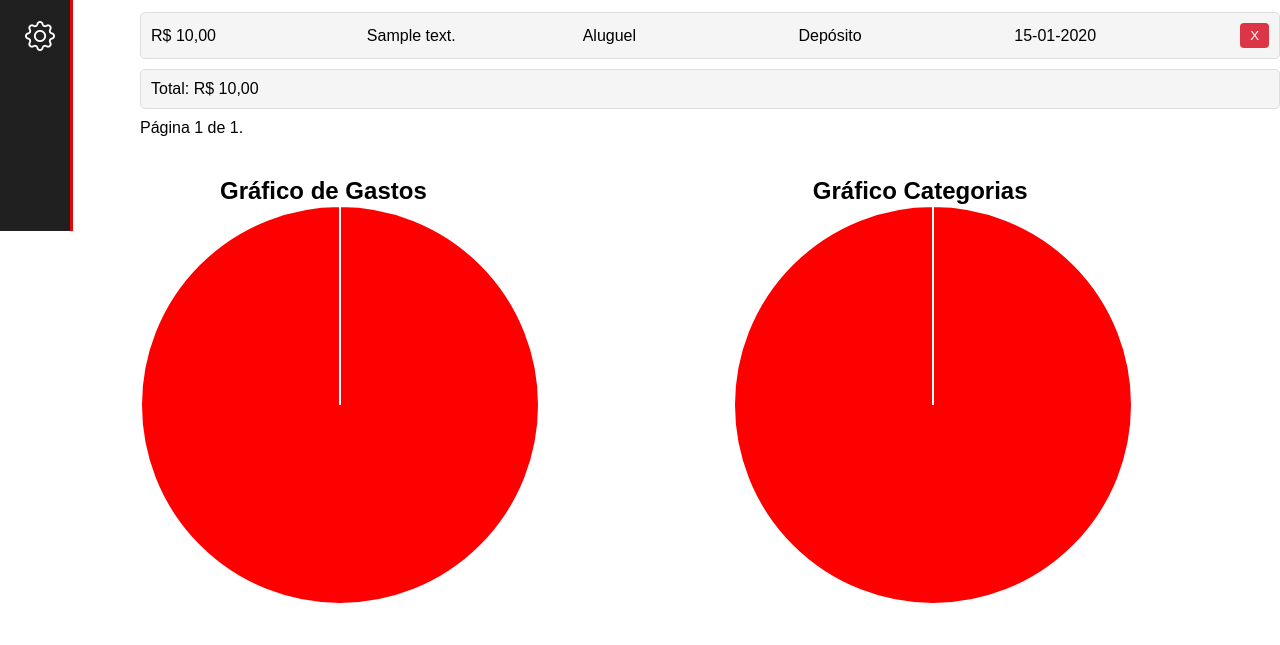
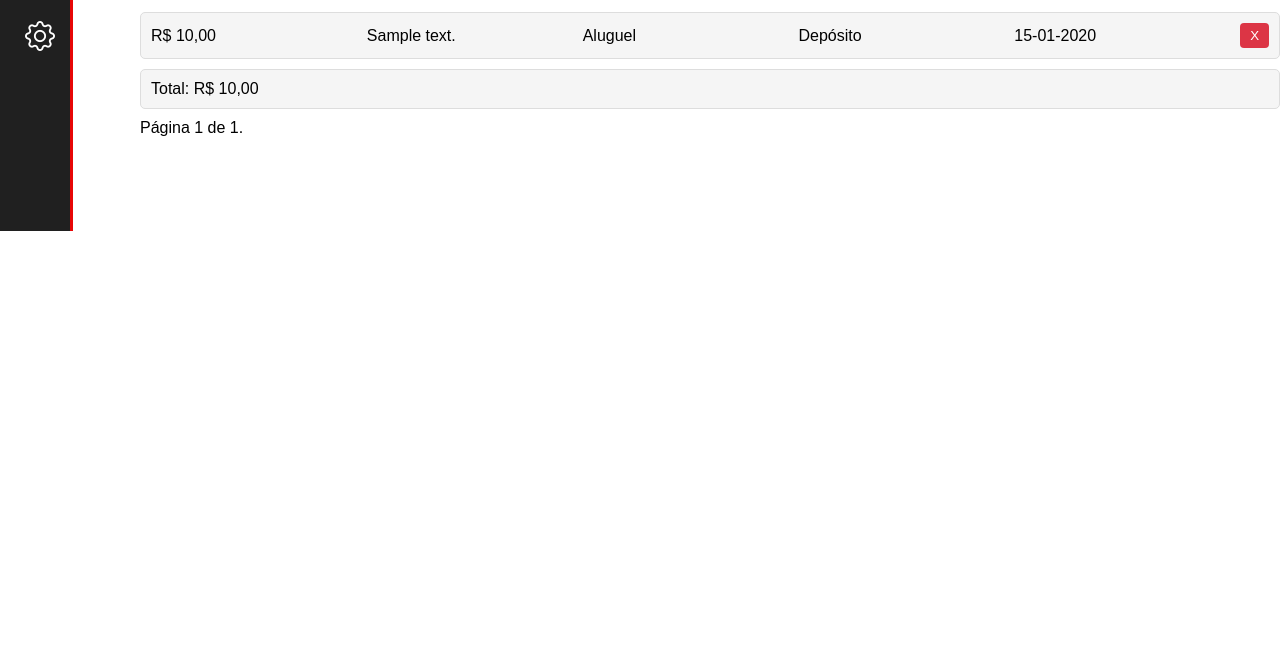
Before and after one commit to Cristiano-Langner/Gestor-Financeiro-Rendas-Gastos-e-Investimentos, a Django app: page /gastos in a window 1280 px wide. Shown: the part 569-1214 px from the top of the page. After the commit the page ends 800 px from the top, so only its background shows below. Run offline with Django 4.2, Linux system fonts and the light colour scheme; a user stored in the database is signed in; tables that the repository leaves empty hold one stand-in row (values such as "Sample post").

Commit message:
mudanças

```diff
--- a/apps/rendas_gastos/views.py
+++ b/apps/rendas_gastos/views.py
@@ -22,15 +22,13 @@ def rendas(request):
     else:
         form = process_form(request, RendasForm, Rendas, 'rendas', 'Renda registrada com sucesso!')
     rendas_cadastradas = Rendas.objects.filter(created_by=request.user)
-    categorias_renda = OpcoesRendas.choices
-    grafico_renda = graph(categorias_renda, rendas_cadastradas)
     total_rendas, rendas_cadastradas = filter_selections(request, rendas_cadastradas)
     rendas_cadastradas = rendas_cadastradas.order_by('-data')
     paginator = Paginator(rendas_cadastradas, 10)
     page_number = request.GET.get('page')
     page_obj = paginator.get_page(page_number)
     return render(request, 'rendas_gastos/rendas.html', {'form': form, 'rendas_cadastradas': rendas_cadastradas,
-                    'total_rendas': total_rendas, 'opcoes_rendas': OpcoesRendas.choices, 'grafico_renda': grafico_renda,
+                    'total_rendas': total_rendas, 'opcoes_rendas': OpcoesRendas.choices,
                     'opcoes_pagamentos': MetodoPagamento.choices, 'page_obj': page_obj})
 
 def gastos(request):
@@ -39,15 +37,13 @@ def gastos(request):
     else:
         form = process_form(request, GastosForm, Gastos, 'gastos', 'Gasto registrado com sucesso!')
     gastos_cadastrados = Gastos.objects.filter(created_by=request.user)
-    categorias = OpcoesGastos.choices
-    grafico_gasto = graph(categorias, gastos_cadastrados)
     total_gastos, gastos_cadastrados = filter_selections(request, gastos_cadastrados)
     gastos_cadastrados = gastos_cadastrados.order_by('-data')
     paginator = Paginator(gastos_cadastrados, 10)
     page_number = request.GET.get('page')
     page_obj = paginator.get_page(page_number)
     return render(request, 'rendas_gastos/gastos.html', {'form': form, 'gastos_cadastrados': gastos_cadastrados,
-                    'total_gastos': total_gastos, 'opcoes_gastos': OpcoesGastos.choices, 'grafico_gasto': grafico_gasto,
+                    'total_gastos': total_gastos, 'opcoes_gastos': OpcoesGastos.choices,
                     'opcoes_pagamentos': MetodoPagamento.choices, 'page_obj': page_obj})
 
 def process_form(request, form_class, created_class, reditect_name, success_message):
@@ -57,22 +53,9 @@ def process_form(request, form_class, created_class, reditect_name, success_mess
             novo = created_class.objects.create(**form.cleaned_data, created_by=request.user)
             novo.save(user=request.user)
             messages.success(request, success_message)
-            return redirect(reditect_name)
     else:
         form = form_class()
     return form
-
-def graph(categorias_ref, name_cadastrado_categoria):
-    totais = []
-    for categoria in categorias_ref:
-        total_categoria = name_cadastrado_categoria.filter(categoria=categoria[0]).aggregate(total=Sum('valor'))['total']
-        totais.append({
-        'categoria': categoria[1],
-        'total': total_categoria if total_categoria else 0
-        })
-    total_categoria = name_cadastrado_categoria.values('categoria').annotate(contagem=Count('categoria'))
-    grafico = [totais, list(total_categoria)]
-    return grafico
 
 def filter_selections(request, name_cadastrado_categoria):
     selected_month = request.GET.get('selected_month')
--- a/apps/templates/rendas_gastos/gastos.html
+++ b/apps/templates/rendas_gastos/gastos.html
@@ -92,50 +92,4 @@
         </span>
     </div>
 
-    <div class="graficos-container">
-        <div class="grafico">
-            <h2 style="margin-left: 80px;">Gráfico de Gastos</h2>
-            <canvas id="grafico-gastos"></canvas>
-        </div>
-        <div class="grafico">
-            <h2 style="margin-left: 80px;">Gráfico Categorias</h2>
-            <canvas id="grafico-categorias-gastos"></canvas>
-        </div>
-    </div>
-
-</div>
-
-
-<script>
-    var gastosData = {
-        labels: [{% for categoria in grafico_gasto.0 %}'{{ categoria.categoria_gasto }}',{% endfor %}],
-        datasets: [{
-            data: [{% for categoria in grafico_gasto.0 %}{{ categoria.total }},{% endfor %}],
-            backgroundColor: [
-                'red',
-                'green',
-                'blue',
-                'orange',
-                'purple',
-                'yellow',
-            ]
-        }]
-    };
-    var categoriasgastosData = {
-        labels: [{% for pagamento in grafico_gasto.1 %}'{{ pagamento.categoria_gasto }}',{% endfor %}],
-        datasets: [{
-            data: [{% for pagamento in grafico_gasto.1 %}{{ pagamento.contagem }},{% endfor %}],
-            backgroundColor: [
-                'red',
-                'green',
-                'blue',
-                'orange',
-                'purple',
-                'yellow',
-            ]
-        }]
-    };
-</script>
-<script src="{% static 'styles/grafico_gastos.js' %}"></script>
-
 {% endblock %}
--- a/setup/static/styles/grafico_gastos.js
+++ /dev/null
@@ -1,20 +0,0 @@
-var chartOptions = {
-    responsive: true,
-    plugins: {
-        legend: {
-            display: false
-        }
-    }
-};
-
-var gastosChart = new Chart(document.getElementById('grafico-gastos').getContext('2d'), {
-    type: 'pie',
-    data: gastosData,
-    options: chartOptions,
-});
-
-var categoriasgastosChart = new Chart(document.getElementById('grafico-categorias-gastos').getContext('2d'), {
-    type: 'pie',
-    data: categoriasgastosData,
-    options: chartOptions
-});
--- a/setup/static/styles/menu.js
+++ b/setup/static/styles/menu.js
@@ -21,8 +21,17 @@ document.addEventListener('DOMContentLoaded', function() {
         menuSide.classList.toggle('expandir');
         if (menuSide.classList.contains('expandir')) {
             pagina.style.marginLeft = '300px';
+            localStorage.setItem('menuExpanded', 'true');
         } else {
             pagina.style.marginLeft = '140px';
+            localStorage.setItem('menuExpanded', 'false');
         }
     });
+
+    var isMenuExpanded = localStorage.getItem('menuExpanded');
+    console.log('Estado do menu:', isMenuExpanded);
+    if (isMenuExpanded === 'true') {
+        menuSide.classList.add('expandir');
+        pagina.style.marginLeft = '300px';
+    }
 });
--- a/setup/static/styles/style.css
+++ b/setup/static/styles/style.css
@@ -276,27 +276,6 @@ ul li.item-menu a .icon > i{
     color: #ff9900;
 }
 
-#grafico-rendas,
-#grafico-categorias,
-#grafico-gastos,
-#grafico-categorias-gastos {
-    max-width: 400px;
-    max-height: 400px;
-    width: 100%;
-    height: auto;
-}
-
-.graficos-container {
-    display: flex;
-    justify-content: space-between;
-    margin-top: 40px;
-}
-
-.grafico {
-    width: 48%;
-    margin-bottom: 40px;
-}
-
 .container {
     display: flex;
     justify-content: space-around;
```
Also changed, not shown: apps/templates/rendas_gastos/rendas.html (+0 -43 lines), setup/static/styles/grafico.js (deleted, +0 -20 lines), apps/rendas_gastos/migrations/0008_alter_gastos_data_alter_rendas_data.py (added).
